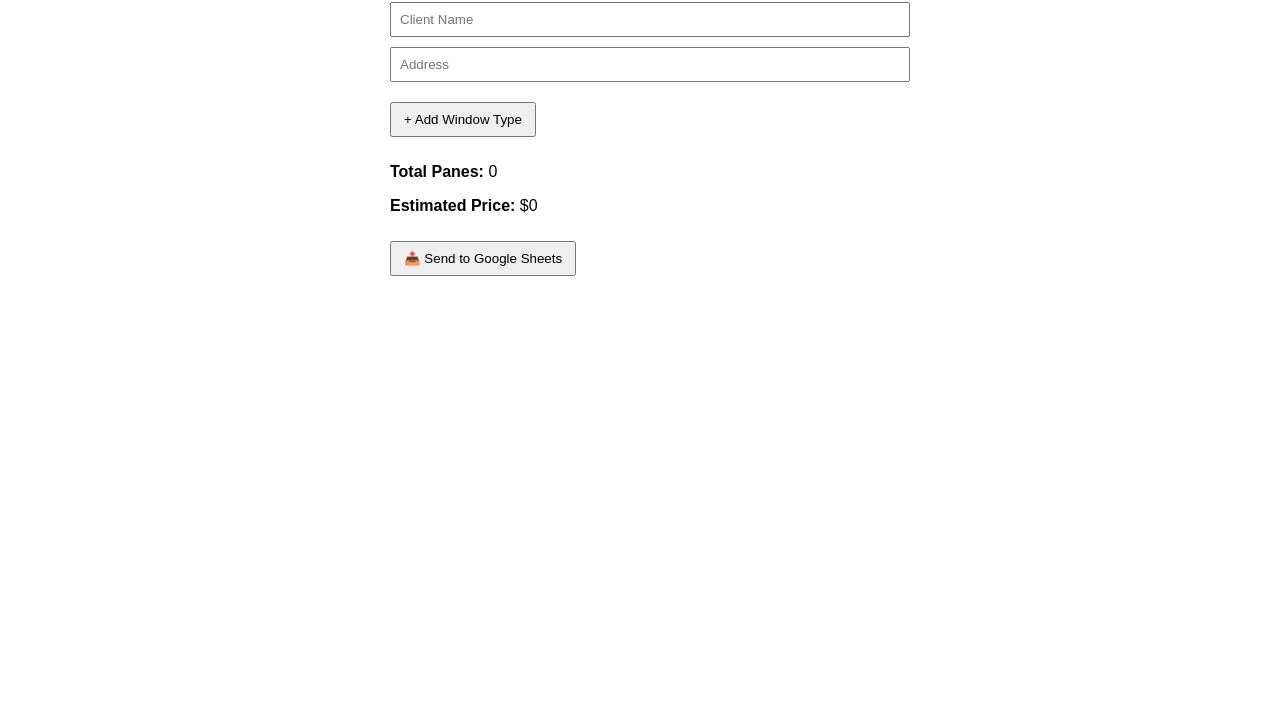
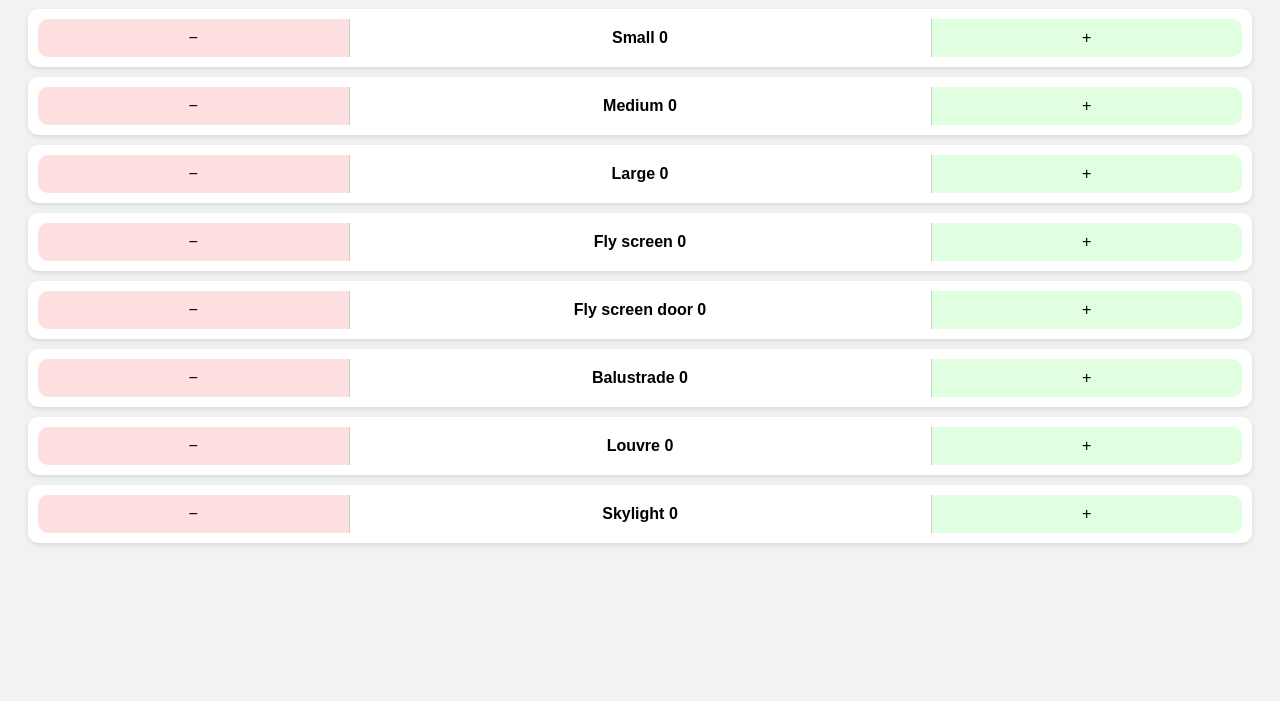
Before and after one commit to Ullralf/Windowcounter, a plain HTML site: page index.html in a window 1280 px wide. Shown: the part 99-800 px from the top of the page. Drawn offline with Linux system fonts and the light colour scheme.

Commit message:
Update index.html

```diff
--- a/index.html
+++ b/index.html
@@ -3,26 +3,111 @@
 <head>
   <meta charset="UTF-8" />
   <meta name="viewport" content="width=device-width, initial-scale=1.0"/>
-  <title>Window Quoter PWA</title>
-  <link rel="stylesheet" href="style.css"/>
-  <link rel="manifest" href="manifest.json"/>
+  <title>Window Quote Counter</title>
+  <style>
+    body {
+      font-family: sans-serif;
+      padding: 20px;
+      background: #f2f2f2;
+    }
+    h1 {
+      text-align: center;
+    }
+    .item {
+      display: flex;
+      justify-content: space-between;
+      align-items: center;
+      background: white;
+      padding: 10px;
+      margin: 10px 0;
+      border-radius: 10px;
+      box-shadow: 0 2px 5px rgba(0,0,0,0.1);
+    }
+    .button-area {
+      flex: 1;
+      height: 100%;
+      cursor: pointer;
+      display: flex;
+      align-items: center;
+      justify-content: center;
+      padding: 10px;
+    }
+    .left {
+      background-color: #ffe0e0;
+      border-right: 1px solid #ccc;
+      border-top-left-radius: 10px;
+      border-bottom-left-radius: 10px;
+    }
+    .right {
+      background-color: #e0ffe0;
+      border-left: 1px solid #ccc;
+      border-top-right-radius: 10px;
+      border-bottom-right-radius: 10px;
+    }
+    .label {
+      flex: 2;
+      text-align: center;
+      font-weight: bold;
+    }
+    .count {
+      width: 30px;
+      text-align: center;
+    }
+  </style>
 </head>
 <body>
-  <h1>🪟 Window Quoter</h1>
+  <h1>Window Quote Counter</h1>
+  <div id="items-container"></div>
 
-  <form id="quoteForm">
-    <input type="text" id="clientName" placeholder="Client Name" required />
-    <input type="text" id="address" placeholder="Address" required />
+  <script>
+    const items = [
+      'Small', 'Medium', 'Large',
+      'Fly screen', 'Fly screen door',
+      'Balustrade', 'Louvre', 'Skylight'
+    ];
 
-    <div id="paneTypes"></div>
-    <button type="button" onclick="addPaneType()">+ Add Window Type</button>
+    const counts = {};
+    const container = document.getElementById('items-container');
 
-    <p><strong>Total Panes:</strong> <span id="totalPanes">0</span></p>
-    <p><strong>Estimated Price:</strong> $<span id="totalPrice">0</span></p>
+    items.forEach(item => {
+      counts[item] = 0;
 
-    <button type="submit">📤 Send to Google Sheets</button>
-  </form>
+      const itemDiv = document.createElement('div');
+      itemDiv.className = 'item';
 
-  <script src="app.js"></script>
+      const left = document.createElement('div');
+      left.className = 'button-area left';
+      left.innerText = '−';
+      left.onclick = () => {
+        if (counts[item] > 0) {
+          counts[item]--;
+          update();
+        }
+      };
+
+      const label = document.createElement('div');
+      label.className = 'label';
+      label.innerHTML = `${item} <span class="count" id="count-${item}">0</span>`;
+
+      const right = document.createElement('div');
+      right.className = 'button-area right';
+      right.innerText = '+';
+      right.onclick = () => {
+        counts[item]++;
+        update();
+      };
+
+      itemDiv.appendChild(left);
+      itemDiv.appendChild(label);
+      itemDiv.appendChild(right);
+      container.appendChild(itemDiv);
+    });
+
+    function update() {
+      items.forEach(item => {
+        document.getElementById(`count-${item}`).innerText = counts[item];
+      });
+    }
+  </script>
 </body>
 </html>
```
